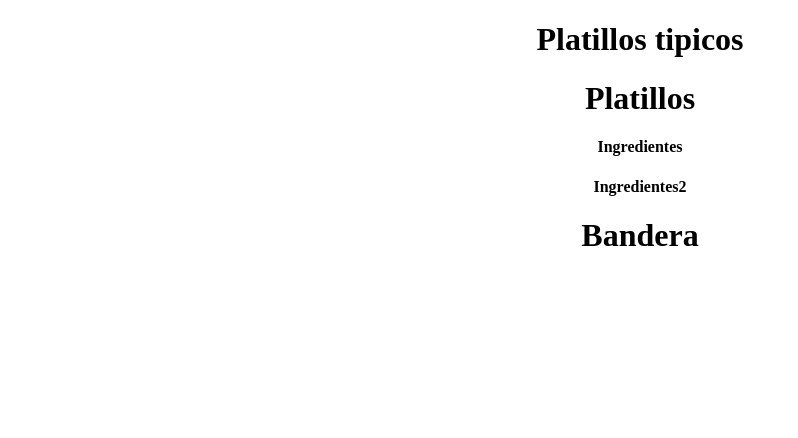
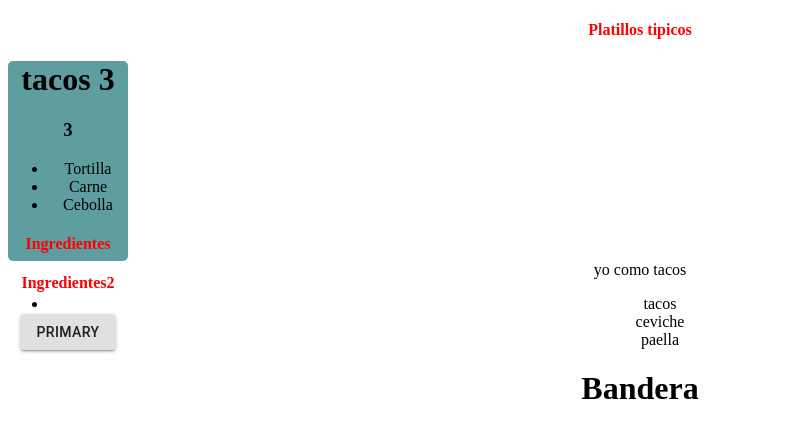
Before and after one commit to Klauditha/React_Esencial, a React (Create React App) app: page / in a window 1280 px wide. Shown: the top 438 px of the page, without its empty margins (0-798 px from the left). Built offline with nearby package versions, Linux system fonts and the light colour scheme; the HTML template or start-up script is replaced by a standard one.

Commit message:
ADD: Uso de metodos propiedades y variables

```diff
--- a/package.json
+++ b/package.json
@@ -3,6 +3,7 @@
   "version": "0.1.0",
   "private": true,
   "dependencies": {
+    "@material-ui/core": "^4.11.4",
     "@testing-library/jest-dom": "^5.11.4",
     "@testing-library/react": "^11.1.0",
     "@testing-library/user-event": "^12.1.10",
--- a/src/App.js
+++ b/src/App.js
@@ -1,16 +1,28 @@
 import './styles/App.css';
+
 import Header from './components/header';
 import Dish, * as D from './components/dish';
+import { Component } from 'react';
+import { render } from '@testing-library/react';
 
-function App() {
+class App extends Component{
+  dish = "tacos";
+  dishes = ["tacos", "ceviche","paella"];
+  render(){
   return (
     <div className="App">
      <Header/>
-					<Dish/>
+					<Dish name={this.dish} qty="3"/>
+          yo como {this.dish}
+          <ul>
+            {
+              this.dishes.map(dish=><li>{dish}</li>)
+            }
+          </ul>
 					<D.Flag/>
     </div>
 
   );
-}
+}}
 
 export default App;
--- a/src/components/dish.js
+++ b/src/components/dish.js
@@ -1,4 +1,5 @@
 import React, { Component, Fragment } from 'react';
+import Button from '@material-ui/core/Button';
 
 
 export class Flag extends Component {
@@ -17,6 +18,9 @@ export class Ingredient extends Component {
       <Fragment>
         <h4>Ingredientes</h4>
         <h4>Ingredientes2</h4>
+        <Button variant="contained" >
+        Primary
+      </Button>
       </Fragment>
     );
 
@@ -25,10 +29,19 @@ export class Ingredient extends Component {
 }
 
 class Dish extends Component {
+  ingredients = ["Tortilla","Carne","Cebolla"];
+  countIngredientes(){
+    return this.ingredients.length;
+  }
   render() {
     return (
-      <div>
-        <h1>Platillos</h1>
+      <div className="dish">
+        <h1>{this.props.name} {this.props.qty}</h1>
+        <h3>{this.countIngredientes()}</h3>
+        <ul>
+        {this.ingredients.map(ingredient => (
+            <li>{ingredient}</li>
+        ))}</ul>
         <Ingredient />
       </div>
     );
--- a/src/components/header.js
+++ b/src/components/header.js
@@ -4,7 +4,7 @@ class Header extends Component{
     render(){
         return(
             <div>
-                <h1>Platillos tipicos</h1>
+                <h4>Platillos tipicos</h4>
             </div>
         )
     }
--- a/src/styles/App.css
+++ b/src/styles/App.css
@@ -1,3 +1,4 @@
+@import "dish.css";
 .App {
   text-align: center;
 }
--- /dev/null
+++ b/src/styles/dish.css
@@ -0,0 +1,9 @@
+h4{
+    color:red;
+}
+.dish{
+    width: 120px;
+    height: 200px;
+    border-radius: 5px;
+    background-color: cadetblue;
+}
```
Also changed, not shown: 1 other file (tests, documents, lock files or other folders).
